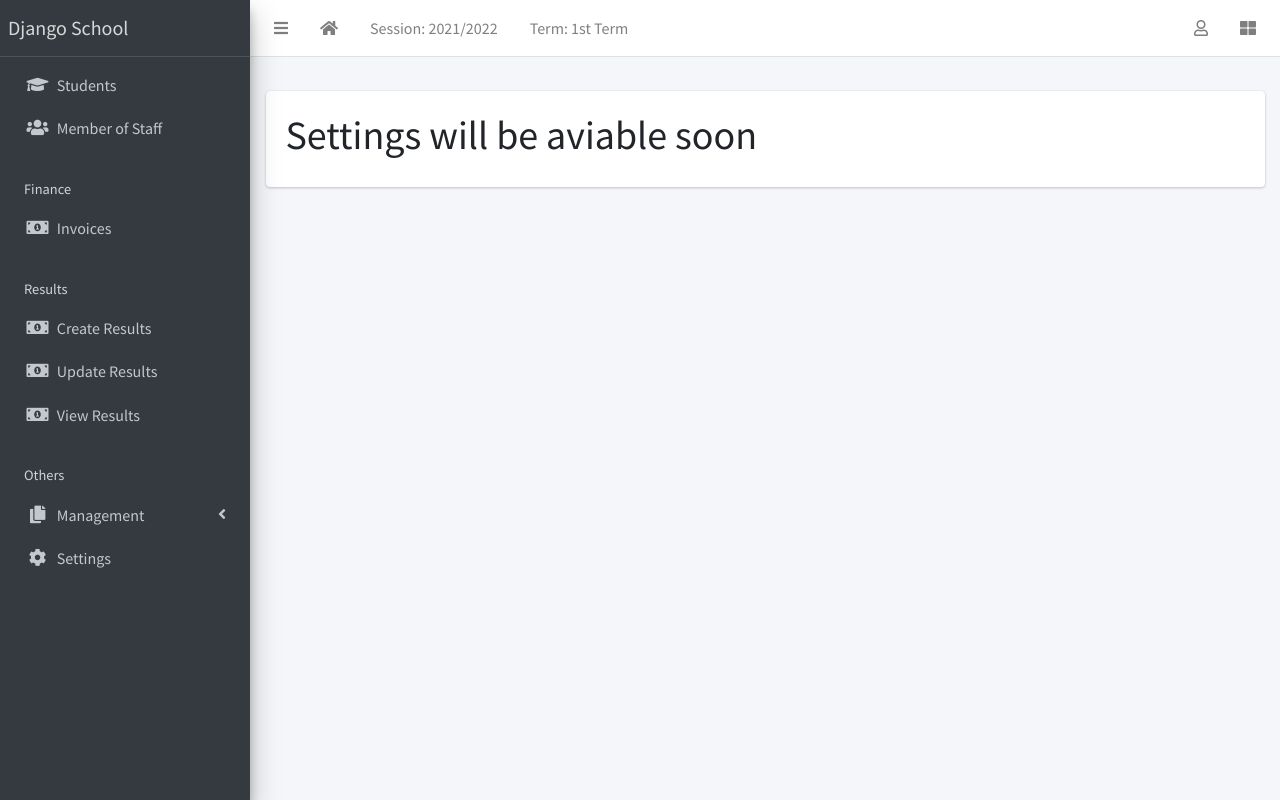
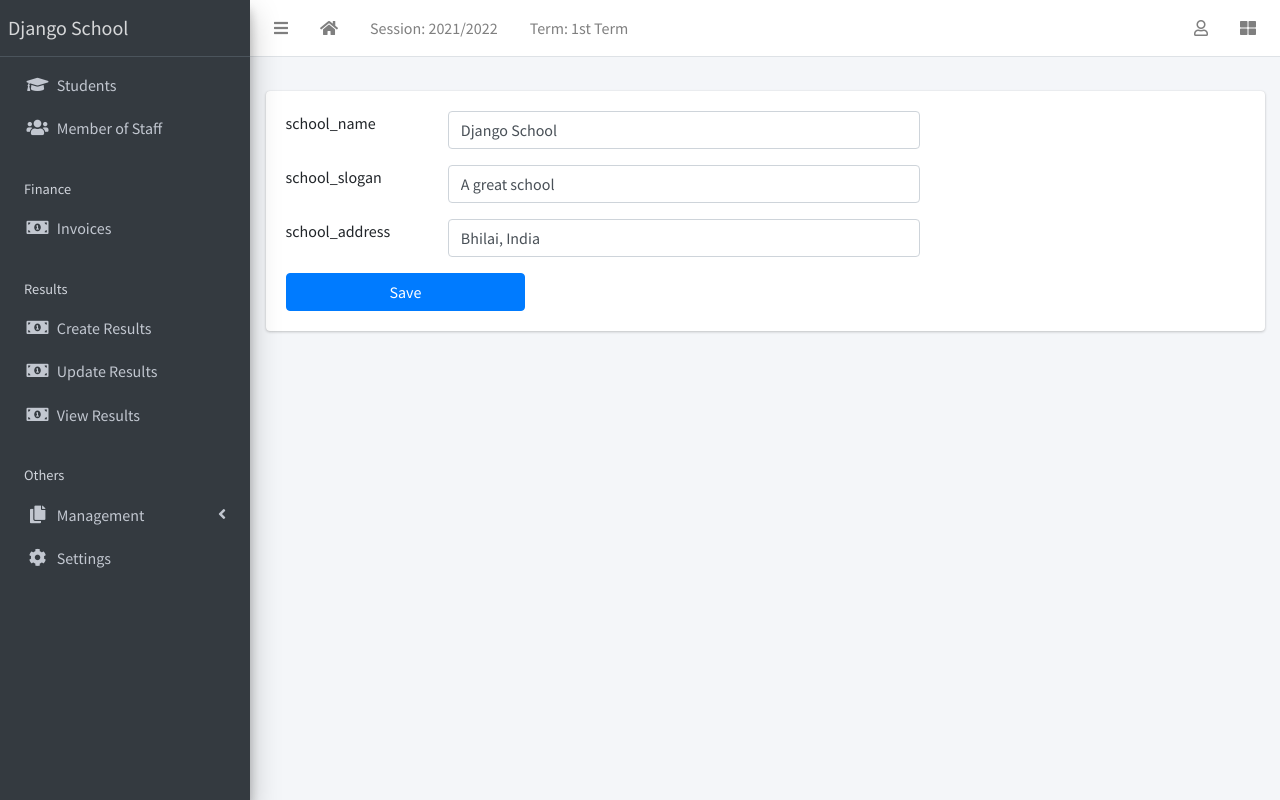
Before and after one commit to Justeeee/Django-School-Management-System, a Django app: page /site-config in a window 1280 px wide. Run offline with Django 3.2, Linux system fonts and the light colour scheme; a user stored in the database is signed in; data comes from the database, SQL or seed files in the repository; both versions use the stored data as it was after the commit; some libraries are stand-ins or nearby versions.

Commit message:
add Makefile and do some changes

```diff
--- a/apps/corecode/templates/corecode/siteconfig.html
+++ b/apps/corecode/templates/corecode/siteconfig.html
@@ -10,5 +10,28 @@
 {% block title-side %}{% endblock title-side %}
 
 {% block content %}
-<h1>Settings will be aviable soon</h1>
+  <form method="POST">
+    {% csrf_token %}
+    {{ formset.management_form}}
+
+    <div class="mb-3">
+      {% for form in formset %}
+      <div class="form-group row">
+        {{ form.id }}
+        <div class="col-2">{{ form.key.value}}</div>
+        <div class="col-6">{{ form.value | add_class:"form-control" | attr:"required"}}</div>
+
+        {% if form.errors %}
+
+        {% endif %}
+
+      </div>
+      {% endfor %}
+    </div>
+
+
+    <input type="submit" value="Save" class="w-25 btn btn-primary">
+
+  </form>
+
 {% endblock content %}
--- a/school_app/settings.py
+++ b/school_app/settings.py
@@ -37,7 +37,6 @@ INSTALLED_APPS = [
     "django.contrib.messages",
     "django.contrib.staticfiles",
     "django.contrib.humanize",
-    "widget_tweaks",
     "apps.corecode",
     "apps.students",
     "apps.staffs",
```
Also changed, not shown: db.sqlite3, 2 other files.
